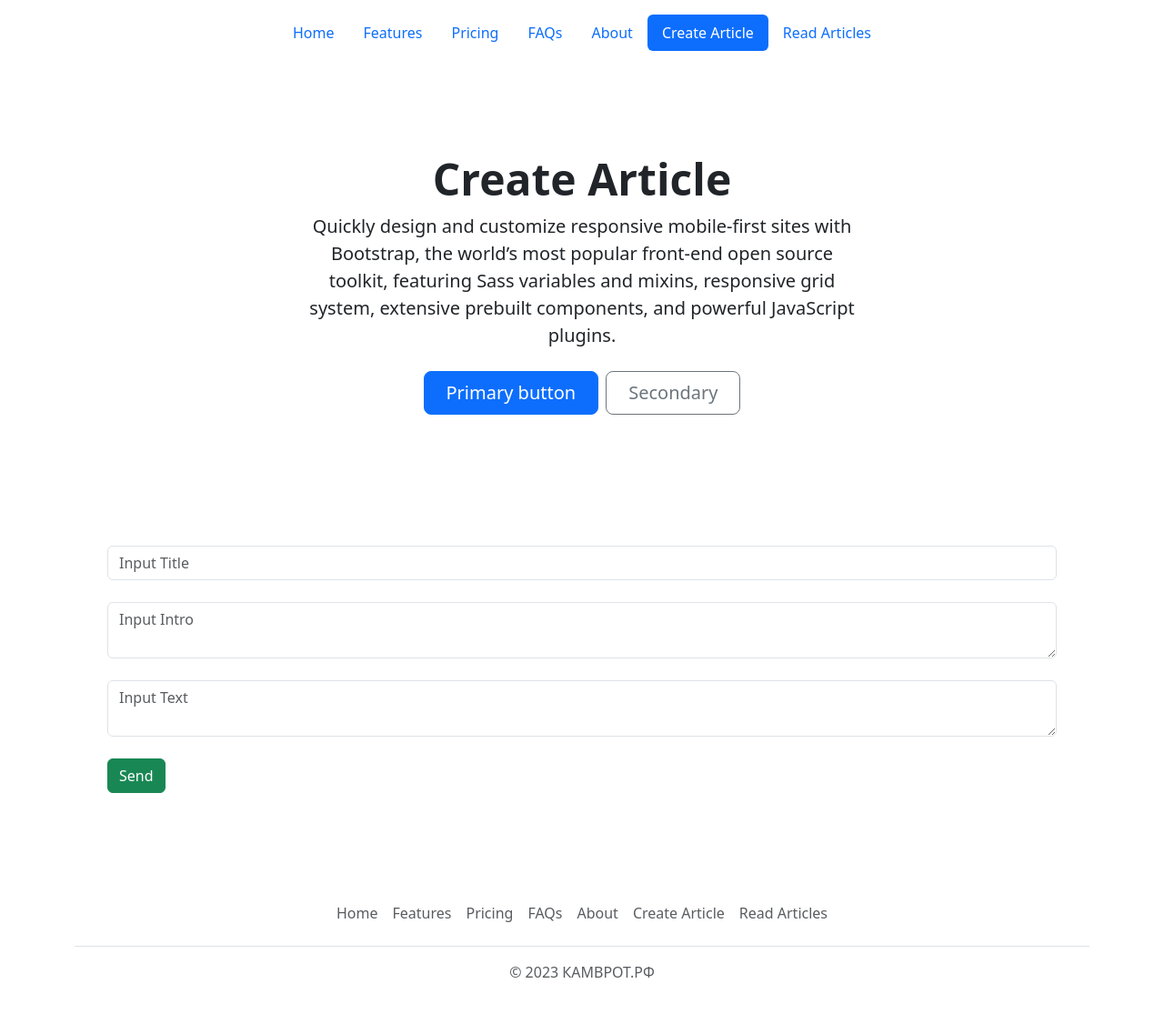
After one commit to tniser/KAMVROTRF, a Flask app: page /create-article in a window 1280 px wide. The commit adds this page. Shown: the whole page at 91% size. Run offline with Flask 2, Linux system fonts and the light colour scheme.

Commit message:
Upload First site of Flask
kekw

```diff
--- /dev/null
+++ b/Flask/First App/app.py
@@ -0,0 +1,121 @@
+from flask import Flask, render_template, url_for, request, redirect
+from flask_sqlalchemy import SQLAlchemy
+from datetime import datetime
+
+
+app = Flask(__name__)
+app.debug = True
+app.config['SQLALCHEMY_DATABASE_URI'] = 'sqlite:///main.db'
+db = SQLAlchemy(app)
+
+with app.app_context():
+    db.create_all()
+
+
+class Article(db.Model):
+    id = db.Column(db.Integer, primary_key = True)
+    title = db.Column(db.String(100), nullable = False)
+    intro = db.Column(db.String(255), nullable = False)
+    text = db.Column(db.Text, nullable = False)
+    date = db.Column(db.DateTime, default = datetime.utcnow)
+
+    def __repr__(self):
+        return '<Article %r>' % self.id
+
+
+@app.route('/')
+@app.route('/home')
+def index():
+    return render_template('index.html')
+
+
+@app.route('/features')
+def features():
+    return render_template('features.html')
+
+
+@app.route('/prices')
+def prices():
+    return render_template('prices.html')
+
+
+@app.route('/faq')
+def faq():
+    return render_template('faq.html')
+
+
+@app.route('/about')
+def about():
+    return render_template('about.html')
+
+
+@app.route('/create-article', methods=['POST', 'GET'])
+def create_article():
+    if request.method == 'POST':
+        title = request.form['title']
+        intro = request.form['intro']
+        text = request.form['text']
+
+        article = Article(title=title, intro=intro, text=text)
+
+        try:
+            db.session.add(article)
+            db.session.commit()
+            return redirect('/read-article')
+
+        except:
+            return 'Input Error'
+
+    else:
+        return render_template('create-article.html')
+
+
+@app.route('/read-article')
+def read_article():
+    try:
+        articles = Article.query.order_by(Article.date.desc()).all()
+        return render_template('read-article.html', articles=articles)
+    except:
+        return 'DB Error'
+
+
+@app.route('/read-article/<int:id>')
+def read_article_detail(id):
+    article = Article.query.get(id)
+    return render_template('read-article-detail.html', article=article)
+
+
+@app.route('/read-article/<int:id>/edit', methods=['POST', 'GET'])
+def read_article_edit(id):
+    article = Article.query.get(id)
+    if request.method == 'POST':
+        article.title = request.form['title']
+        article.intro = request.form['intro']
+        article.text = request.form['text']
+
+        try:
+            db.session.commit()
+            return redirect('/read-article')
+
+        except:
+            return 'Input Error'
+
+    else:
+        return render_template('read-article-edit.html', article=article)
+
+
+@app.route('/read-article/<int:id>/delete')
+def read_article_delete(id):
+    article = Article.query.get_or_404(id)
+
+    try:
+        db.session.delete(article)
+        db.session.commit()
+        return redirect('/read-article')
+
+    except:
+        return 'Delete Error'
+
+
+if __name__ == '__main__':
+    app.run(debug=True)
--- a/Flask/templates/base.html
+++ b/Flask/First App/templates/base.html
@@ -21,6 +21,8 @@
             <li class="nav-item"><a href="/prices" class="nav-link {% if request.path == '/prices' %}active{% endif %}">Pricing</a></li>
             <li class="nav-item"><a href="/faq" class="nav-link {% if request.path == '/faq' %}active{% endif %}">FAQs</a></li>
             <li class="nav-item"><a href="/about" class="nav-link {% if request.path == '/about' %}active{% endif %}">About</a></li>
+            <li class="nav-item"><a href="/create-article" class="nav-link {% if request.path == '/create-article' %}active{% endif %}">Create Article</a></li>
+            <li class="nav-item"><a href="/read-article" class="nav-link {% if request.path == '/read-article' %}active{% endif %}">Read Articles</a></li>
           </ul>
         </header>
       </div>
@@ -39,6 +41,13 @@
         </div>
       </div>
       <div class="container">
+        <div class="px-4 py-5 my-5">
+          {% block create %}
+
+          {% endblock %}
+        </div>
+      </div>
+      <div class="container">
         <footer class="py-3 my-4">
           <ul class="nav justify-content-center border-bottom pb-3 mb-3">
             <li class="nav-item"><a href="/" class="nav-link px-2 text-muted">Home</a></li>
@@ -46,6 +55,8 @@
             <li class="nav-item"><a href="/prices" class="nav-link px-2 text-muted">Pricing</a></li>
             <li class="nav-item"><a href="/faq" class="nav-link px-2 text-muted">FAQs</a></li>
             <li class="nav-item"><a href="/about" class="nav-link px-2 text-muted">About</a></li>
+            <li class="nav-item"><a href="/create-article" class="nav-link px-2 text-muted">Create Article</a></li>
+            <li class="nav-item"><a href="/read-article" class="nav-link px-2 text-muted">Read Articles</a></li>
           </ul>
           <p class="text-center text-muted">© 2023 КАМВРОТ.РФ</p>
         </footer>
--- /dev/null
+++ b/Flask/First App/templates/create-article.html
@@ -0,0 +1,22 @@
+{% extends 'base.html' %}
+
+{% block title %}
+    Create Article
+{% endblock %}
+
+{% block content %}
+    Create Article
+{% endblock %}
+
+{% block create %}
+    <div class="container">
+        <div class="create-article">
+            <form method="post">
+                <input type="text" name="title" id="title" class="form-control" placeholder="Input Title"><br>
+                <textarea name="intro" id="intro" class="form-control" placeholder="Input Intro"></textarea><br>
+                <textarea name="text" id="text" class="form-control" placeholder="Input Text"></textarea><br>
+                <input type="submit" class="btn btn-success" value="Send">
+            </form>
+        </div>
+    </div>
+{% endblock %}
```
Also changed, not shown: Flask/First App/templates/read-article-detail.html (added, +49 -0 lines), Flask/First App/templates/read-article-edit.html (added, +22 -0 lines), Flask/First App/templates/read-article.html (added, +29 -0 lines), Flask/app.py (deleted, +0 -34 lines), Flask/First App/instance/main.db (added), Flask/First App/static/css/style.css (added), Flask/First App/templates/about.html (renamed from Flask/templates/about.html), Flask/First App/templates/faq.html (renamed from Flask/templates/faq.html), Flask/First App/templates/features.html (renamed from Flask/templates/features.html), Flask/First App/templates/index.html (renamed from Flask/templates/index.html), Flask/First App/templates/prices.html (line endings or trailing spaces).
